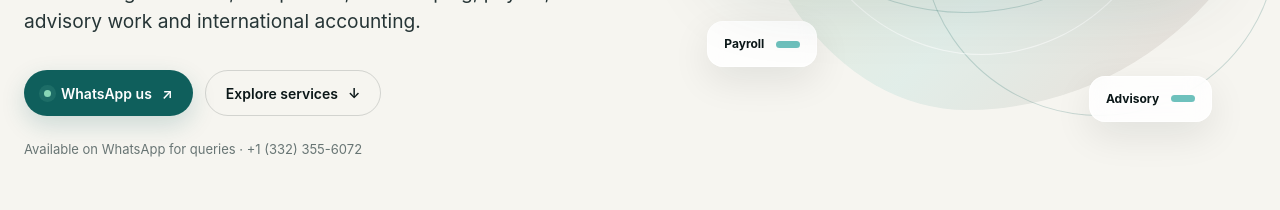
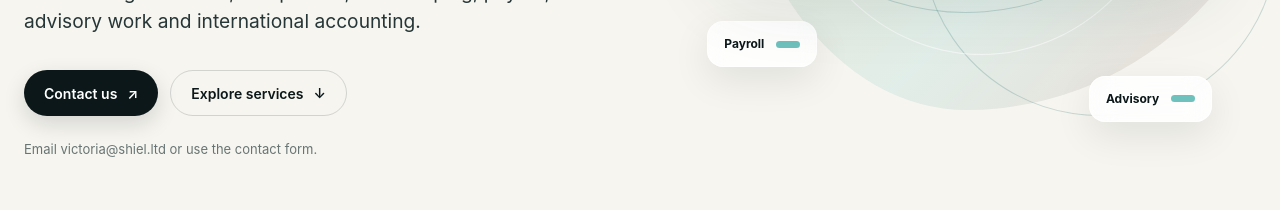
Before and after one commit to victoriashiel/Shiel-ltd, a Next.js app: page / in a window 1280 px wide. Shown: the part 649-859 px from the top of the page. Built offline with nearby package versions, Linux system fonts and the light colour scheme; no server answers.

Commit message:
feat: connect homepage to contact journey

```diff
--- a/app/page.tsx
+++ b/app/page.tsx
@@ -34,17 +34,12 @@ export default function HomePage() {
             compliance, bookkeeping, payroll, advisory work and international accounting.
           </p>
           <div className="hero-actions">
-            <a
-              className="button button-whatsapp"
-              href={siteConfig.whatsappHref}
-              target="_blank"
-              rel="noreferrer"
-            >
-              WhatsApp us <span aria-hidden="true">↗</span>
-            </a>
+            <Link className="button button-dark" href="/contact">
+              Contact us <span aria-hidden="true">↗</span>
+            </Link>
             <a className="button button-quiet" href="#services">Explore services <span aria-hidden="true">↓</span></a>
           </div>
-          <p className="hero-note">Available on WhatsApp for queries · {siteConfig.whatsappDisplay}</p>
+          <p className="hero-note">Email {siteConfig.email} or use the contact form.</p>
         </div>
         <FinanceCanvas />
       </section>
@@ -161,18 +156,13 @@ export default function HomePage() {
         </div>
       </section>
 
-      <section className="cta-panel section-pad reveal" id="contact">
+      <section className="cta-panel section-pad reveal">
         <p className="eyebrow">Have a query?</p>
-        <h2>Message Shiel Accountants on WhatsApp.</h2>
-        <p>Tell us what you need help with and where you are based. We can take it from there.</p>
-        <a
-          className="button button-whatsapp"
-          href={siteConfig.whatsappHref}
-          target="_blank"
-          rel="noreferrer"
-        >
-          {siteConfig.whatsappDisplay} <span aria-hidden="true">↗</span>
-        </a>
+        <h2>Tell us what you need help with.</h2>
+        <p>Choose the closest enquiry type, give us the essentials and we can take it from there.</p>
+        <Link className="button button-dark" href="/contact">
+          Contact us <span aria-hidden="true">↗</span>
+        </Link>
       </section>
     </>
   );
```
